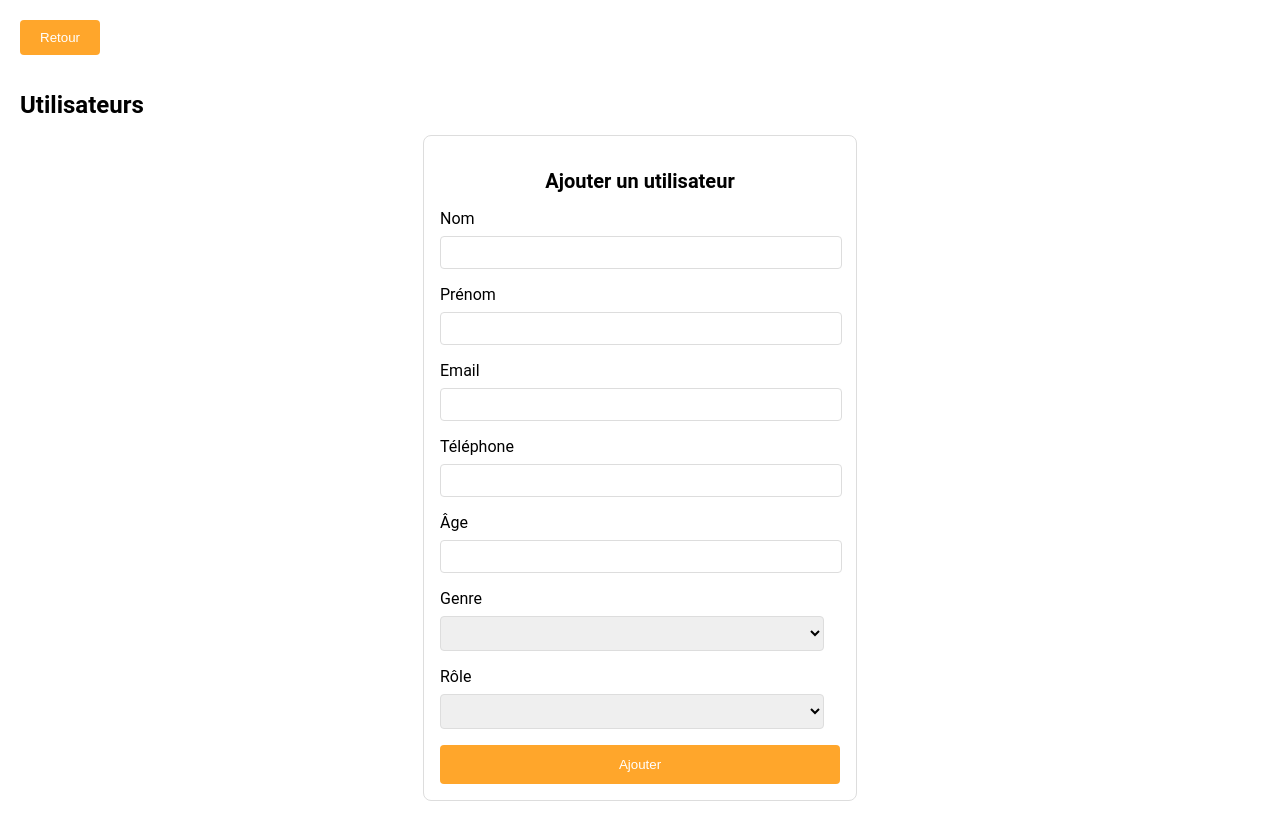
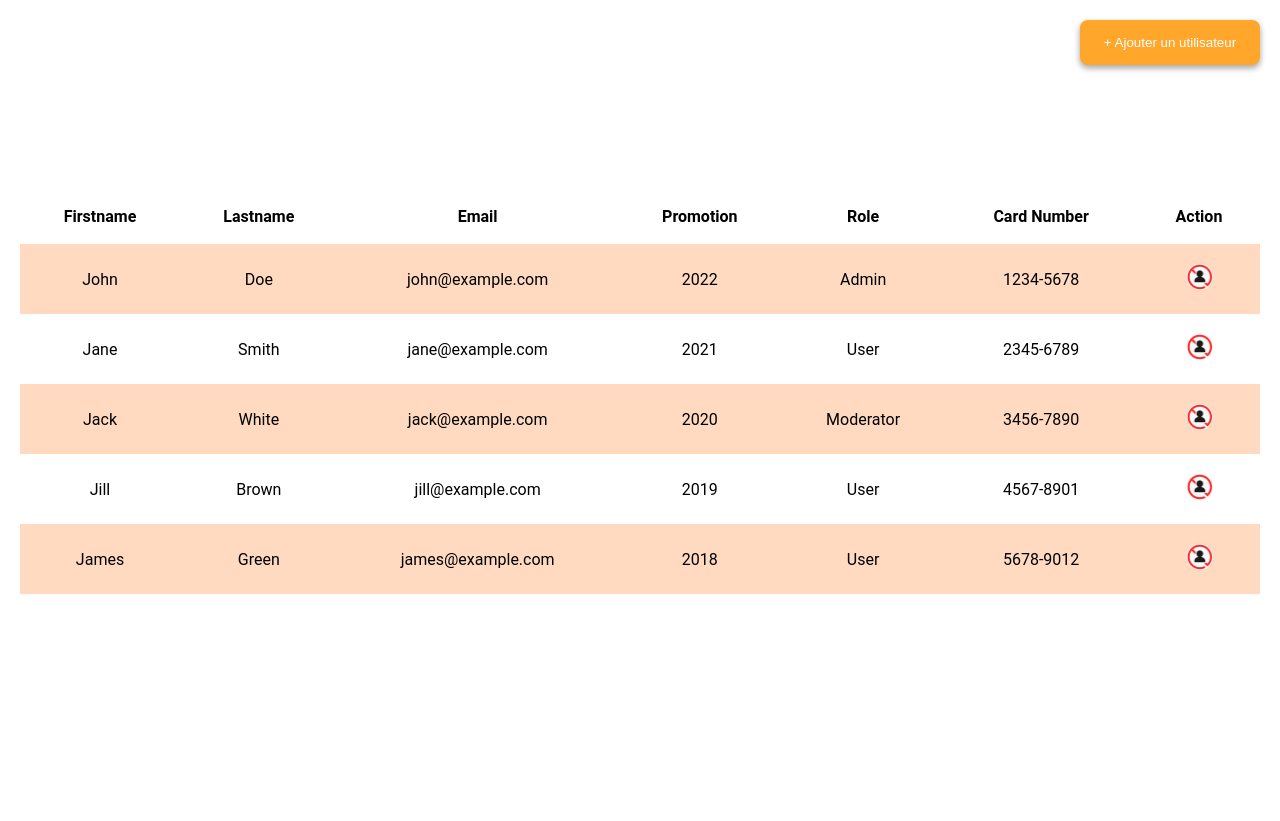
Before and after one commit to AlizeaMassePlat/overkillLocker, a Vue app in the folder admin-app/: page /utilisateurs in a window 1280 px wide. After the commit the page ends 800 px from the top, so only its background shows below. Built offline with nearby package versions, Linux system fonts and the light colour scheme.

Commit message:
Front table utilisateurs

```diff
--- /dev/null
+++ b/admin-app/src/components/ActionButton.vue
@@ -0,0 +1,32 @@
+<template>
+    <button @click="deleteUser"><img src="@/assets/deluser.png" class="deluserimg" /></button>
+  </template>
+
+  <script>
+  export default {
+    name: 'ActionButton',
+    props: {
+      userId: Number
+    },
+    methods: {
+      deleteUser() {
+        this.$emit('deleteUser', this.userId);
+      }
+    }
+  };
+  </script>
+
+  <style scoped>
+  button {
+  all: unset;
+  display: inline-block; /* Assure que le bouton reste en ligne */
+}
+
+    .deluserimg {
+        width: 30px;
+        height: 30px;
+
+    }
+
+
+  </style>
--- a/admin-app/src/components/TableComponent.vue
+++ b/admin-app/src/components/TableComponent.vue
@@ -7,32 +7,59 @@
     </thead>
     <tbody>
       <tr v-for="row in rows" :key="row.id">
-          <td v-for="cell in row" :key="cell">{{ cell }}</td>
+        <td v-for="(value, key) in row" :key="key">
+          <template v-if="key === 'action'">
+            <ActionButton :userId="value" @deleteUser="handleDeleteUser" />
+          </template>
+          <template v-else>
+            {{ value }}
+          </template>
+        </td>
       </tr>
     </tbody>
   </table>
 </template>
 
 <script>
+import ActionButton from './ActionButton.vue';
+
 export default {
   name: 'TableComponent',
+  components: {
+    ActionButton
+  },
   props: {
     headers: Array,
     rows: Array
+  },
+  methods: {
+    handleDeleteUser(userId) {
+      this.$emit('deleteUser', userId);
+    }
   }
 };
 </script>
 
-  <style scoped>
+<style>
 table {
   width: 100%;
   border-collapse: collapse;
 }
+
 th, td {
-    border: 1px solid #ddd;
-    padding: 8px;
+  padding: 18px;
+  text-align: center;
 }
+
 th {
-    background: #f4f4f4;
+  background-color: white ;
+}
+
+tbody tr:nth-child(odd) {
+  background-color: #FFDAC1;
+}
+
+tbody tr:nth-child(even) {
+  background-color: #ffffff;
 }
 </style>
--- a/admin-app/src/components/UsersTableComponent.vue
+++ b/admin-app/src/components/UsersTableComponent.vue
@@ -1,41 +1,46 @@
 <template>
-    <table>
-      <thead>
-        <tr>
-          <th>ID</th>
-          <th>Name</th>
-          <th>Email</th>
-          <th>Actions</th>
-        </tr>
-      </thead>
-      <tbody>
-        <tr v-for="user in users" :key="user.id">
-          <td>{{ user.id }}</td>
-          <td>{{ user.name }}</td>
-          <td>{{ user.email }}</td>
-          <td>
-            <button @click="viewDetails(user.id)">View</button>
-          </td>
-        </tr>
-      </tbody>
-    </table>
+  <div class="tableContainer">
+    <TableComponent :headers="headers" :rows="formattedUsers" @deleteUser="deleteUser" />
+  </div>
 </template>
 
 <script>
+import TableComponent from './TableComponent.vue';
+
 export default {
   name: 'UsersTableComponent',
-    props: {
-      users: Array
+  components: {
+    TableComponent
+  },
+  data() {
+    return {
+      users: [
+        {  firstname: 'John', lastname: 'Doe', email: 'john@example.com', promotion: '2022', role: 'Admin', card_number: '1234-5678' },
+        {  firstname: 'Jane', lastname: 'Smith', email: 'jane@example.com', promotion: '2021', role: 'User', card_number: '2345-6789' },
+        {  firstname: 'Jack', lastname: 'White', email: 'jack@example.com', promotion: '2020', role: 'Moderator', card_number: '3456-7890' },
+        {  firstname: 'Jill', lastname: 'Brown', email: 'jill@example.com', promotion: '2019', role: 'User', card_number: '4567-8901' },
+        {  firstname: 'James', lastname: 'Green', email: 'james@example.com', promotion: '2018', role: 'User', card_number: '5678-9012' },
+      ],
+      headers: ['Firstname', 'Lastname', 'Email', 'Promotion', 'Role', 'Card Number', 'Action']
+    };
+  },
+  computed: {
+    formattedUsers() {
+      return this.users.map(user => ({
+        ...user,
+        action: user.id
+      }));
+    }
   },
   methods: {
-      viewDetails(id) {
-        // Emit an event to the parent component to view details
-        this.$emit('view-details', id);
+    deleteUser(userId) {
+      this.users = this.users.filter(user => user.id !== userId);
     }
   }
 };
 </script>
 
-  <style scoped>
-  /* Add your styles here */
+<style>
+
+
 </style>
--- a/admin-app/src/views/CreateUserView.vue
+++ b/admin-app/src/views/CreateUserView.vue
@@ -1,19 +1,29 @@
 <template>
-  <div>
-    <h1>Create User</h1>
-    <!-- User creation form here -->
+  <div class="mainContainer">
+    <div class="formContainer">
+      <UserFormComponent />
+    </div>
   </div>
 </template>
 
 <script>
+import UserFormComponent from '@/components/UserFormComponent.vue';
+import NavigationComponent from '@/components/NavigationComponent.vue';
+
 export default {
   name: 'CreateUserView',
   components: {
-
+    UserFormComponent,
+    NavigationComponent
   }
 };
 </script>
 
 <style scoped>
+.mainContainer {
+  display: flex;
+  flex-direction: row;
+  width: 100%;
+}
 /* Add your styles here */
 </style>
--- a/admin-app/src/views/HomeView.vue
+++ b/admin-app/src/views/HomeView.vue
@@ -21,7 +21,7 @@
 import NavigationComponent from '@/components/NavigationComponent.vue';
 import Dashboard from '@/views/DashboardView.vue';
 import Reservations from '@/views/ReservationsView.vue';
-import Utilisateur from '@/views/UsersView.vue';
+import Utilisateurs from '@/views/UsersView.vue';
 import Casiers from '@/views/LockersView.vue';
 import Rapports from '@/views/ReportsView.vue';
 
@@ -31,7 +31,7 @@ export default {
     NavigationComponent,
     Dashboard,
     Reservations,
-    Utilisateur,
+    Utilisateurs,
     Casiers,
     Rapports,
   },
@@ -40,12 +40,12 @@ export default {
       navLinks: [
         { component: 'Dashboard', label: 'Tableau de bord' },
         { component: 'Reservations', label: 'Reservations' },
-        { component: 'Utilisateur', label: 'Utilisateur' },
+        { component: 'Utilisateurs', label: 'Utilisateurs' },
         { component: 'Casiers', label: 'Casiers' },
         { component: 'Rapports', label: 'Rapports' }
       ],
-      currentComponent: 'Dashboard', // Set a default component
-      activeLink: 'Dashboard' // Initial active link
+      currentComponent: 'Dashboard',
+      activeLink: 'Dashboard'
     };
   },
   methods: {
--- a/admin-app/src/views/UsersView.vue
+++ b/admin-app/src/views/UsersView.vue
@@ -1,21 +1,48 @@
 <template>
   <div class="users-view">
     <div class="content">
-      <button class="back-button">Retour</button>
-      <h1>Utilisateurs</h1>
-      <UserFormComponent
-      />
+      <div class="buttonContainer">
+        <div v-if="showCreateUser" class="left-button">
+          <ButtonComponent type="sm" @click="hideCreateUserForm" label="Retour" />
+        </div>
+        <div class="right-button">
+          <ButtonComponent v-if="!showCreateUser" type="sm" label="+ Ajouter un utilisateur" @click="showCreateUserForm" />
+        </div>
+      </div>
+      <div v-if="showCreateUser">
+        <CreateUserView />
+      </div>
+      <div v-else class="tableContainer">
+        <UsersTableComponent />
+      </div>
     </div>
   </div>
 </template>
 
 <script>
-import UserFormComponent from '../components/UserFormComponent.vue';
+import ButtonComponent from '@/components/ButtonComponent.vue';
+import UsersTableComponent from '@/components/UsersTableComponent.vue';
+import CreateUserView from '@/views/CreateUserView.vue';
 
 export default {
   name: 'UsersView',
   components: {
-    UserFormComponent
+    UsersTableComponent,
+    ButtonComponent,
+    CreateUserView
+  },
+  data() {
+    return {
+      showCreateUser: false
+    };
+  },
+  methods: {
+    showCreateUserForm() {
+      this.showCreateUser = true;
+    },
+    hideCreateUserForm() {
+      this.showCreateUser = false;
+    }
   }
 };
 </script>
@@ -31,17 +58,26 @@ export default {
   padding: 20px;
 }
 
-.back-button {
-  background-color: #ffa62b;
-  color: white;
-  border: none;
-  border-radius: 4px;
-  padding: 10px 20px;
-  cursor: pointer;
-  margin-bottom: 20px;
+.buttonContainer {
+  width: 100%;
+  display: flex;
+  justify-content: space-between;
+  align-items: center;
+}
+
+.left-button {
+  order: 1;
+}
+
+.right-button {
+  order: 2;
+  margin-left: auto;
 }
 
 .back-button:hover {
   background-color: #e59426;
 }
+.tableContainer {
+  margin-top: 10%;
+}
 </style>
```
Also changed, not shown: admin-app/src/assets/deluser.png (added). Lines whose indentation alone changed are shown as unchanged.
